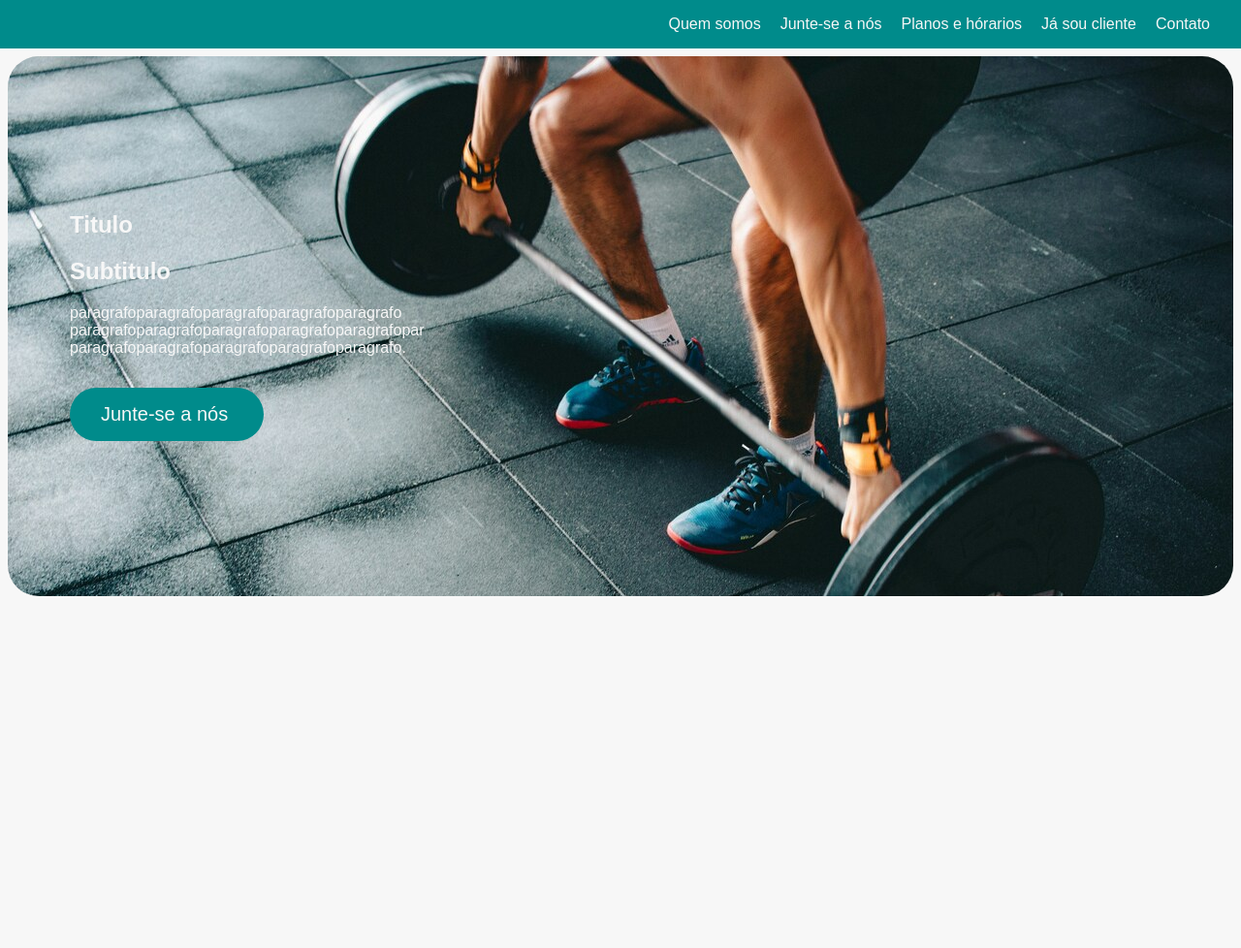
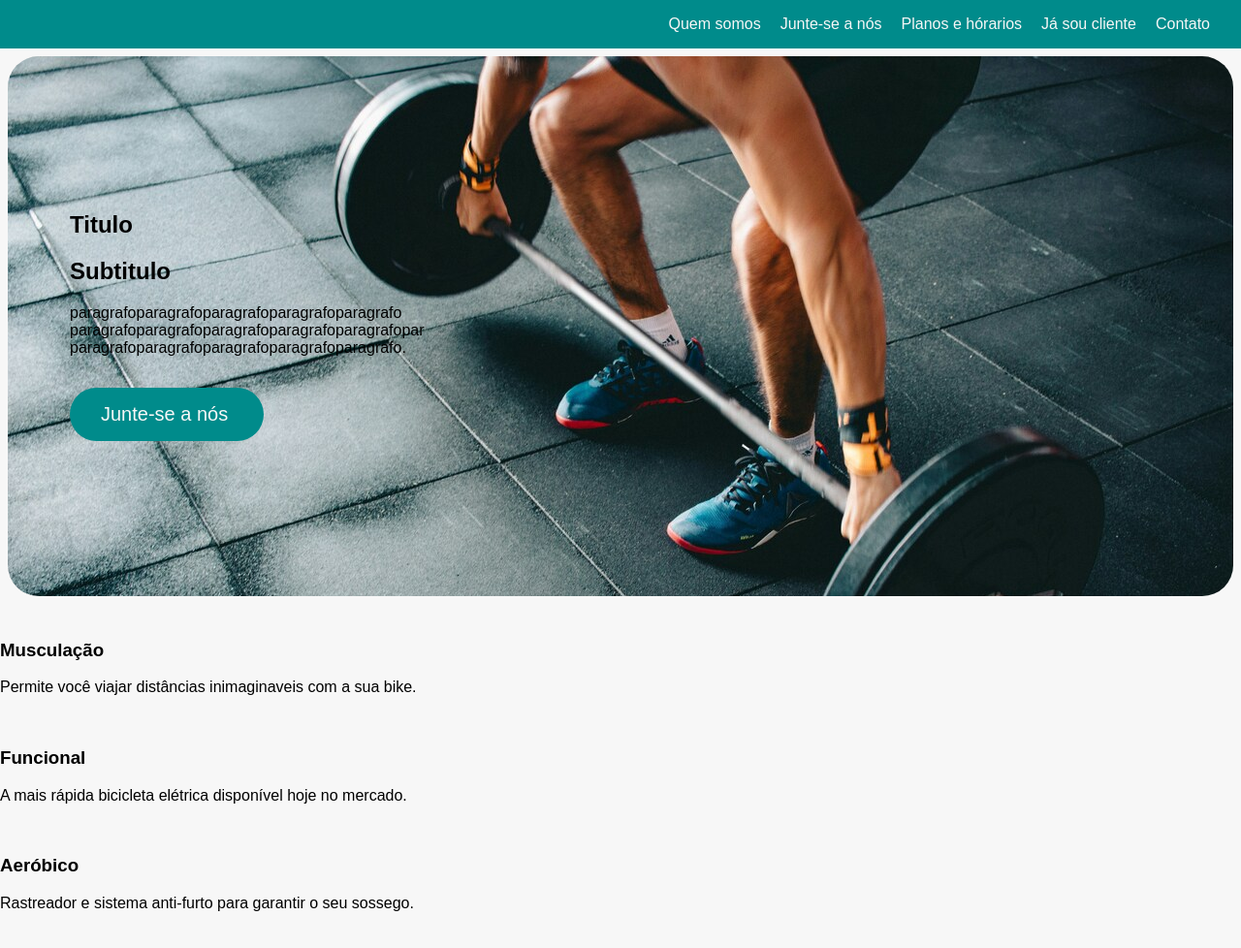
Before and after one commit to silvaedup/Tentativa-e-Erro, a plain HTML site: page index.html in a window 1280 px wide. Shown: the whole page at 97% size. Drawn offline with Linux system fonts and the light colour scheme.

Commit message:
Adicionando mais informações e editando css

```diff
--- a/index.html
+++ b/index.html
@@ -30,6 +30,27 @@
     </article>
   </main>
 
+  <ul class="vantagens">
+    <li class="vantagens-itens">
+      <img src="" alt="">
+      <h3>Musculação</h3>
+      <p>Permite você viajar distâncias inimaginaveis com a sua bike.</p>
+    </li>
+    <li class="vantagens-itens">
+      <img src="" alt="">
+      <h3>Funcional</h3>
+      <p>A mais rápida bicicleta elétrica disponível hoje no mercado.</p>
+    </li>
+    <li class="vantagens-itens">
+      <img src="" alt="">
+      <h3>Aeróbico</h3>
+      <p>Rastreador e sistema anti-furto para garantir o seu sossego.</p>
+    </li>
+  </ul>
+
+
+
+
 </body>
 
 </html>
--- a/style.css
+++ b/style.css
@@ -51,11 +51,6 @@ main {
   max-width: 100%;
 }
 
-main h1,
-h2,
-p {
-  color: #f7f7f7;
-}
 article {
   margin: 10rem 4rem;
   padding: 0px;
```
